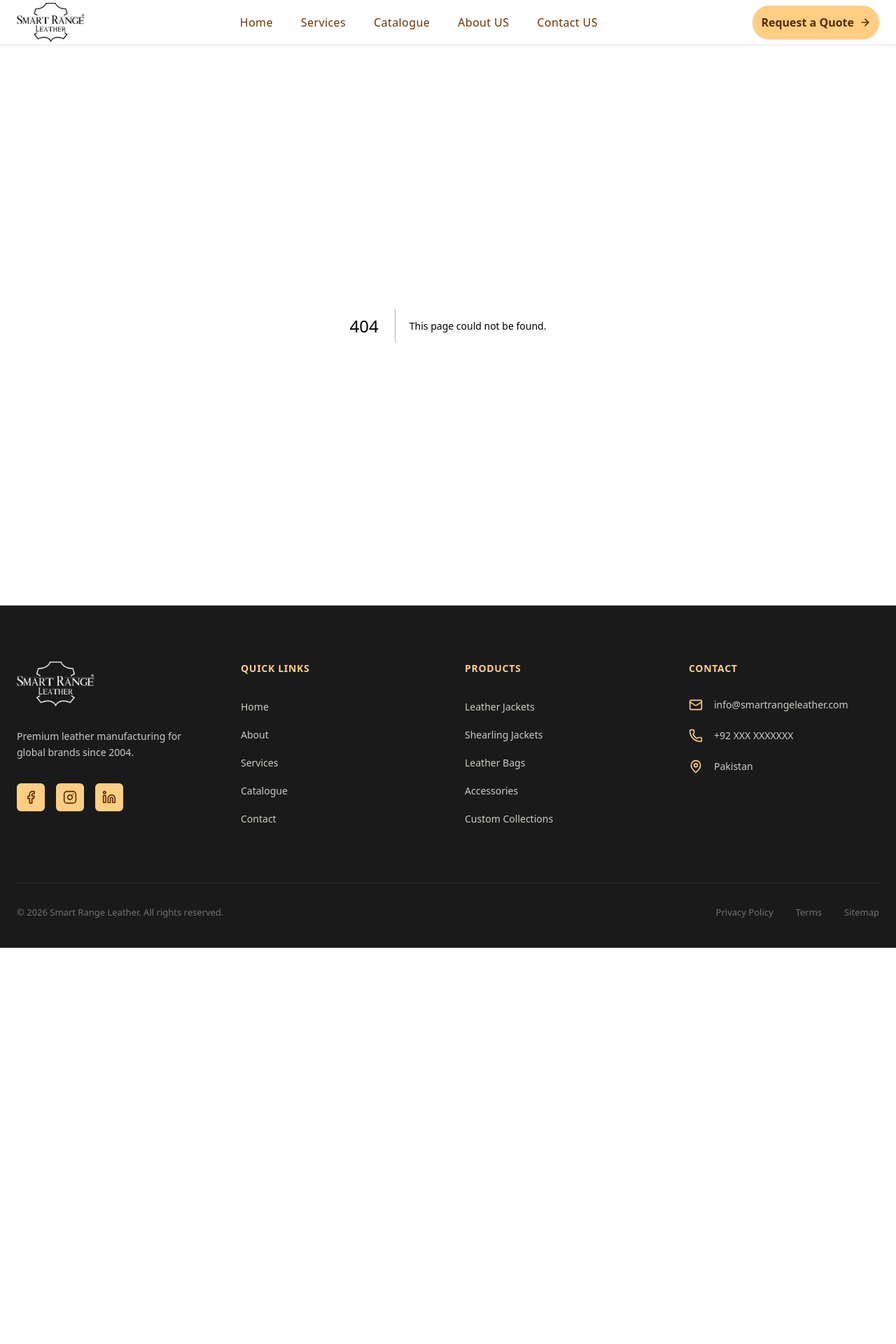
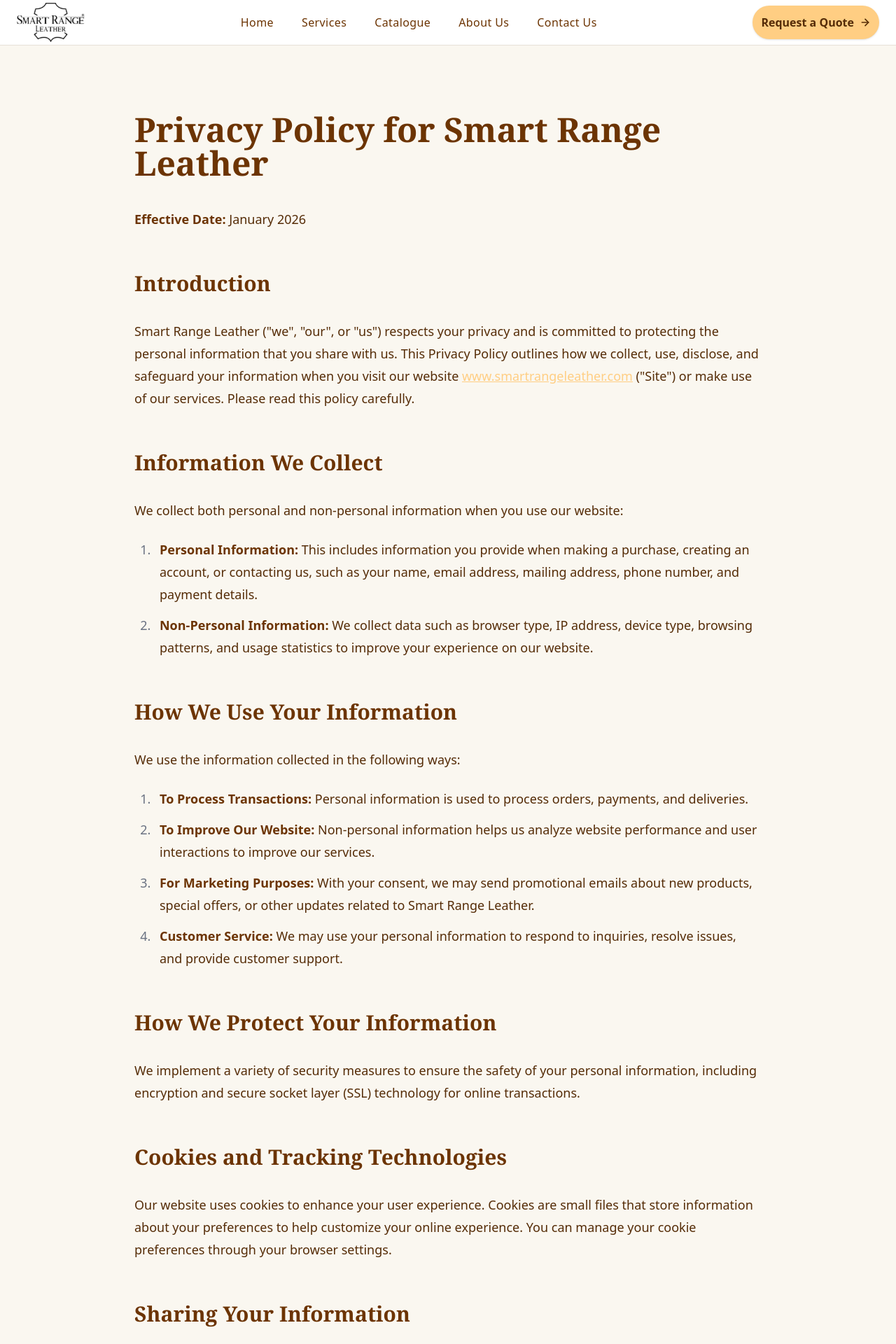
Before and after one commit to Lordevs/Smart-Range-Leather, a Next.js app: page /privacy-policy in a window 1280 px wide. Before the commit this address had no page. Shown: the top 1920 px of the page at 70% size. Before the commit the page ends 1354 px from the top, so only its background shows below. Built offline with nearby package versions, Linux system fonts and the light colour scheme.

Commit message:
create privacy policy and terms pages

```diff
--- a/package.json
+++ b/package.json
@@ -13,6 +13,7 @@
     "@radix-ui/react-label": "^2.1.8",
     "@radix-ui/react-separator": "^1.1.8",
     "@radix-ui/react-slot": "^1.2.4",
+    "@tailwindcss/typography": "^0.5.19",
     "class-variance-authority": "^0.7.1",
     "clsx": "^2.1.1",
     "lucide-react": "^0.562.0",
@@ -20,6 +21,8 @@
     "next": "16.1.4",
     "react": "19.2.3",
     "react-dom": "19.2.3",
+    "react-markdown": "^10.1.0",
+    "remark-gfm": "^4.0.1",
     "tailwind-merge": "^3.4.0"
   },
   "devDependencies": {
--- a/src/app/globals.css
+++ b/src/app/globals.css
@@ -1,5 +1,6 @@
 @import "tailwindcss";
 @import "tw-animate-css";
+@plugin "@tailwindcss/typography";
 
 @custom-variant dark (&:is(.dark *));
 
--- /dev/null
+++ b/src/app/privacy-policy/page.tsx
@@ -0,0 +1,16 @@
+import fs from "fs";
+import path from "path";
+import { LegalContent } from "@/components/common/legal-content";
+import { Metadata } from "next";
+
+export const metadata: Metadata = {
+    title: "Privacy Policy | Smart Range Leather",
+    description: "Our commitment to protecting your personal information.",
+};
+
+export default async function PrivacyPolicyPage() {
+    const filePath = path.join(process.cwd(), "src", "content", "privacy-policy.md");
+    const content = fs.readFileSync(filePath, "utf8");
+
+    return <LegalContent content={content} />;
+}
--- /dev/null
+++ b/src/app/terms-and-conditions/page.tsx
@@ -0,0 +1,16 @@
+import fs from "fs";
+import path from "path";
+import { LegalContent } from "@/components/common/legal-content";
+import { Metadata } from "next";
+
+export const metadata: Metadata = {
+    title: "Terms and Conditions | Smart Range Leather",
+    description: "Terms and conditions for using Smart Range Leather's services.",
+};
+
+export default async function TermsAndConditionsPage() {
+    const filePath = path.join(process.cwd(), "src", "content", "terms-and-conditions.md");
+    const content = fs.readFileSync(filePath, "utf8");
+
+    return <LegalContent content={content} />;
+}
--- a/src/components/common/footer.tsx
+++ b/src/components/common/footer.tsx
@@ -9,6 +9,8 @@
   MapPin,
 } from "lucide-react";
 import { Separator } from "@/components/ui/separator";
+import { ROUTES } from "@/constants/route";
+import { NAV_ITEMS } from "@/lib/nav-items";
 
 const socialLinks = [
   { icon: Facebook, href: "#", name: "Facebook" },
@@ -16,13 +18,7 @@
   { icon: Linkedin, href: "#", name: "LinkedIn" },
 ];
 
-const quickLinks = [
-  { name: "Home", href: "/" },
-  { name: "About", href: "/about" },
-  { name: "Services", href: "/services" },
-  { name: "Catalogue", href: "/catalogue" },
-  { name: "Contact", href: "/contact" },
-];
+const quickLinks = NAV_ITEMS
 
 const productLinks = [
   { name: "Leather Jackets", href: "/products/leather-jackets" },
@@ -129,19 +125,14 @@
           </p>
           <div className="flex gap-8">
             <Link
-              href="/privacy-policy"
+              href={ROUTES.PRIVACY_POLICY}
               className="text-secondary/40 hover:text-primary transition-colors text-[13px]">
               Privacy Policy
             </Link>
             <Link
-              href="/terms"
+              href={ROUTES.TERMS_AND_CONDITIONS}
               className="text-secondary/40 hover:text-primary transition-colors text-[13px]">
-              Terms
-            </Link>
-            <Link
-              href="/sitemap"
-              className="text-secondary/40 hover:text-primary transition-colors text-[13px]">
-              Sitemap
+              Terms & Conditions
             </Link>
           </div>
         </div>
--- /dev/null
+++ b/src/components/common/legal-content.tsx
@@ -0,0 +1,20 @@
+import ReactMarkdown from "react-markdown";
+import remarkGfm from "remark-gfm";
+
+interface LegalContentProps {
+    content: string;
+}
+
+export function LegalContent({ content }: LegalContentProps) {
+    return (
+        <div className="min-h-screen bg-secondary py-24 px-6 md:px-12">
+            <div className="mx-auto max-w-4xl">
+                <div className="prose prose-lg max-w-none prose-headings:font-serif prose-headings:text-accent-foreground prose-p:text-muted-foreground prose-strong:text-accent-foreground prose-li:text-muted-foreground prose-a:text-primary hover:prose-a:underline">
+                    <ReactMarkdown remarkPlugins={[remarkGfm]}>
+                        {content}
+                    </ReactMarkdown>
+                </div>
+            </div>
+        </div>
+    );
+}
--- a/src/constants/route.ts
+++ b/src/constants/route.ts
@@ -4,4 +4,6 @@
   CATALOGUE: "/catalogue",
   ABOUT: "/about",
   CONTACT: "/contact",
+  PRIVACY_POLICY: "/privacy-policy",
+  TERMS_AND_CONDITIONS: "/terms-and-conditions",
 };
--- /dev/null
+++ b/src/content/privacy-policy.md
@@ -0,0 +1,59 @@
+# Privacy Policy for Smart Range Leather
+
+**Effective Date:** January 2026
+
+## Introduction
+
+Smart Range Leather ("we", "our", or "us") respects your privacy and is committed to protecting the personal information that you share with us. This Privacy Policy outlines how we collect, use, disclose, and safeguard your information when you visit our website www.smartrangeleather.com ("Site") or make use of our services. Please read this policy carefully.
+
+## Information We Collect
+
+We collect both personal and non-personal information when you use our website:
+
+1.  **Personal Information:** This includes information you provide when making a purchase, creating an account, or contacting us, such as your name, email address, mailing address, phone number, and payment details.
+2.  **Non-Personal Information:** We collect data such as browser type, IP address, device type, browsing patterns, and usage statistics to improve your experience on our website.
+
+## How We Use Your Information
+
+We use the information collected in the following ways:
+
+1.  **To Process Transactions:** Personal information is used to process orders, payments, and deliveries.
+2.  **To Improve Our Website:** Non-personal information helps us analyze website performance and user interactions to improve our services.
+3.  **For Marketing Purposes:** With your consent, we may send promotional emails about new products, special offers, or other updates related to Smart Range Leather.
+4.  **Customer Service:** We may use your personal information to respond to inquiries, resolve issues, and provide customer support.
+
+## How We Protect Your Information
+
+We implement a variety of security measures to ensure the safety of your personal information, including encryption and secure socket layer (SSL) technology for online transactions.
+
+## Cookies and Tracking Technologies
+
+Our website uses cookies to enhance your user experience. Cookies are small files that store information about your preferences to help customize your online experience. You can manage your cookie preferences through your browser settings.
+
+## Sharing Your Information
+
+We do not sell, trade, or rent your personal information to third parties. However, we may share information with:
+
+1.  **Service Providers:** Trusted third-party partners who assist in operating our website and business, such as payment processors, delivery services, and email marketing platforms.
+2.  **Legal Compliance:** If required by law, we may disclose your information in response to legal proceedings or government requests.
+
+## Your Rights
+
+You have the right to:
+
+1.  **Access:** Request a copy of the personal data we hold about you.
+2.  **Correction:** Correct any inaccurate or incomplete information.
+3.  **Deletion:** Request that we delete your personal data, subject to legal limitations.
+
+To exercise these rights, please contact us at privacy@smartrangeleather.com.
+
+## Changes to This Privacy Policy
+
+We may update this Privacy Policy from time to time. Any changes will be posted on this page with an updated "Effective Date." We encourage you to review this page periodically.
+
+## Contact Us
+
+If you have any questions or concerns about this Privacy Policy, please contact us:
+
+- **Email:** privacy@smartrangeleather.com
+- **Phone:** +92 XXX XXXXXXX
--- /dev/null
+++ b/src/content/terms-and-conditions.md
@@ -0,0 +1,62 @@
+# Terms and Conditions for Smart Range Leather
+
+**Effective Date:** January 2026
+
+## Introduction
+
+Welcome to Smart Range Leather ("we", "our", "us"). By accessing or using our website www.smartrangeleather.com ("Site"), you agree to comply with and be bound by the following Terms and Conditions. If you do not agree with these terms, please do not use the website.
+
+## 1. Use of Website
+
+By using this website, you agree to use it only for lawful purposes and in a manner that does not infringe upon the rights of others. You must not:
+
+- Use the website to distribute viruses or malicious software.
+- Engage in activities that could damage, disable, or overburden the website.
+- Attempt to gain unauthorized access to the website's systems.
+
+## 2. Products and Pricing
+
+We make every effort to ensure the accuracy of product descriptions and pricing on our website. However, we reserve the right to correct any errors or omissions in pricing, product descriptions, or availability. We may change the prices of products without prior notice.
+
+## 3. Ordering and Payment
+
+By placing an order through our website, you represent that all information provided is accurate and complete. Orders are subject to acceptance by Smart Range Leather. We accept payments through [insert payment methods].
+
+## 4. Shipping and Delivery
+
+We aim to process orders as quickly as possible. Delivery times may vary based on location and availability of products. Shipping charges will be calculated at checkout.
+
+## 5. Returns and Refunds
+
+If you are not satisfied with your purchase, we offer a [insert number of days] day return policy. Returned items must be unused and in their original packaging. For more details, refer to our Return and Refund Policy page.
+
+## 6. Intellectual Property
+
+All content on this website, including text, images, logos, and graphics, is owned by Smart Range Leather or its licensors and is protected by intellectual property laws. You may not reproduce, modify, or distribute any content without prior written consent.
+
+## 7. User-Generated Content
+
+By submitting any content (such as reviews, comments, or photos) to our website, you grant Smart Range Leather a non-exclusive, royalty-free license to use, reproduce, and display that content for promotional and marketing purposes.
+
+## 8. Privacy
+
+Your use of our website is governed by our Privacy Policy, which can be found [here](/privacy-policy).
+
+## 9. Limitation of Liability
+
+Smart Range Leather will not be liable for any indirect, incidental, or consequential damages arising from the use of our website or products. Our liability is limited to the value of the products purchased.
+
+## 10. Governing Law
+
+These Terms and Conditions shall be governed by and construed in accordance with the laws of [Insert Jurisdiction]. Any disputes arising from these terms shall be subject to the exclusive jurisdiction of the courts in [Insert Jurisdiction].
+
+## 11. Changes to Terms
+
+Smart Range Leather reserves the right to update or modify these Terms and Conditions at any time. Changes will be posted on this page with an updated "Effective Date." We encourage you to review these terms periodically.
+
+## 12. Contact Information
+
+If you have any questions or concerns about these Terms and Conditions, please contact us:
+
+- **Email:** support@smartrangeleather.com
+- **Phone:** +92 XXX XXXXXXX
--- a/src/lib/nav-items.ts
+++ b/src/lib/nav-items.ts
@@ -14,11 +14,11 @@
     href: ROUTES.CATALOGUE,
   },
   {
-    name: "About US",
+    name: "About Us",
     href: ROUTES.ABOUT,
   },
   {
-    name: "Contact US",
+    name: "Contact Us",
     href: ROUTES.CONTACT,
   },
 ];
```
Also changed, not shown: 1 other file (tests, documents, lock files or other folders).
